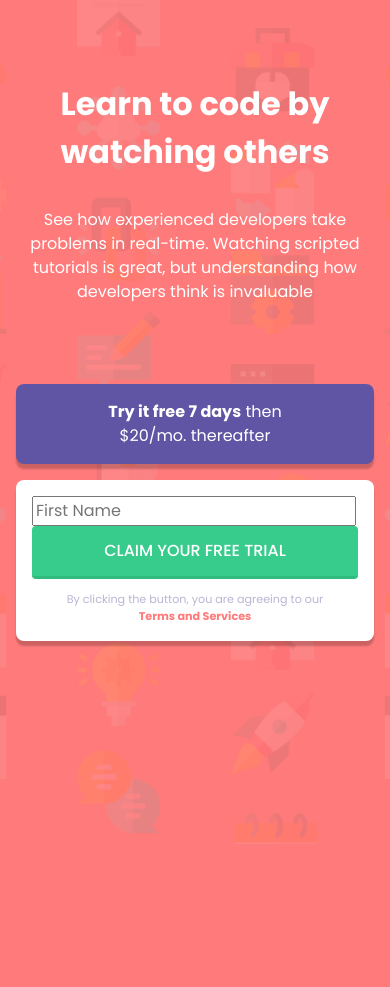
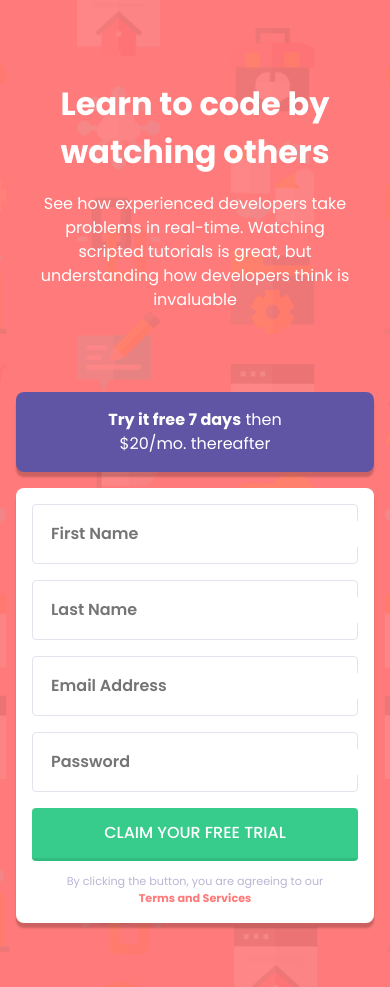
Before and after one commit to ralphvirtucio/-intro-component-with-signup-form, a React (Create React App) app: page / in a window 390 px wide. Before the commit the page ends 844 px from the top, so only its background shows below. Built offline with nearby package versions, Linux system fonts and the light colour scheme.

Commit message:
Feat: Implemented static mobile design

```diff
--- a/src/App.scss
+++ b/src/App.scss
@@ -9,7 +9,8 @@ body {
   display: flex;
   flex-direction: column;
   padding-inline: 1rem;
-  padding-block: 5rem;
+  padding-block-start: 5rem;
+  padding-block-end: 4rem;
 }
 
 .left-content {
@@ -17,17 +18,21 @@ body {
   text-align: center;
   margin-block-end: 5rem;
   h1 {
-    margin-block-end: 2rem;
+    margin-block-end: 1rem;
+  }
+
+  p {
+    padding-inline: 1rem;
   }
 }
 
 .pricing {
-  background-color: var(--accent-color-1);
   color: #fff;
   text-align: center;
   padding-block: 1rem;
   padding-inline: 4rem;
+  margin-block-end: 1rem;
+  background-color: var(--accent-color-1);
   border-radius: 8px;
-  margin-block-end: 1rem;
   box-shadow: 0 5px 2px rgba(0, 0, 0, 0.2);
 }
--- a/src/components/Form.js
+++ b/src/components/Form.js
@@ -1,11 +1,56 @@
+import { useState } from 'react';
 import './Form.scss';
 
 export const Form = () => {
+  // State for the firstname value
+  const [firstName, setFirstName] = useState('');
+
+  const firstNameHandler = (e) => {
+    setFirstName(e.target.value);
+  };
+
   return (
     <div>
       <form className='form'>
         <div className='form-control'>
-          <input type='text' name='firstname' placeholder='First Name' />
+          <input
+            type='text'
+            className='input'
+            name='firstname'
+            placeholder='First Name'
+            // value={firstName}
+            // onChange={firstNameHandler}
+          />
+        </div>
+        <div className='form-control'>
+          <input
+            type='text'
+            className='input'
+            name='lastname'
+            placeholder='Last Name'
+            // value={firstName}
+            // onChange={firstNameHandler}
+          />
+        </div>
+        <div className='form-control'>
+          <input
+            type='email'
+            className='input'
+            name='email'
+            placeholder='Email Address'
+            // value={firstName}
+            // onChange={firstNameHandler}
+          />
+        </div>
+        <div className='form-control'>
+          <input
+            type='password'
+            className='input'
+            name='password'
+            placeholder='Password'
+            // value={firstName}
+            // onChange={firstNameHandler}
+          />
         </div>
         <button className='btn--submit'>Claim your free trial</button>
         <p className='terms-agreement'>
--- a/src/components/Form.scss
+++ b/src/components/Form.scss
@@ -10,6 +10,25 @@
   flex-direction: column;
   // gap: 1rem;
   // ********** //
+}
+
+.form-control {
+  display: flex;
+  align-items: center;
+  margin-block-end: 1rem;
+  padding-inline: 1rem;
+  padding-block: 1rem;
+  border-radius: 4px;
+
+  border: 1px solid rgba(185, 182, 211, 0.4);
+
+  input {
+    outline: none;
+    border: none;
+    flex: 1;
+    font-weight: var(--fw-600);
+    color: var(--neutral-color-1);
+  }
 }
 
 .btn--submit {
```
